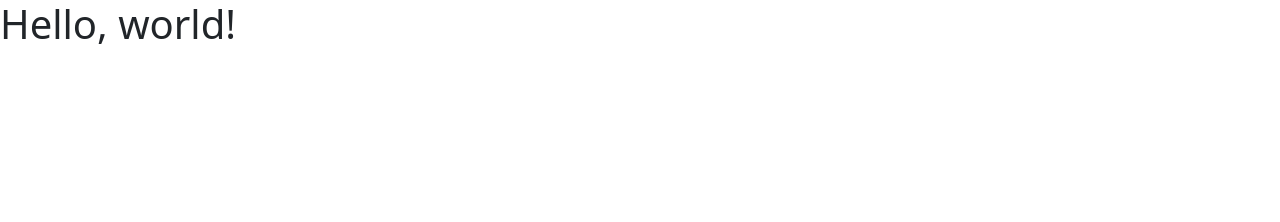
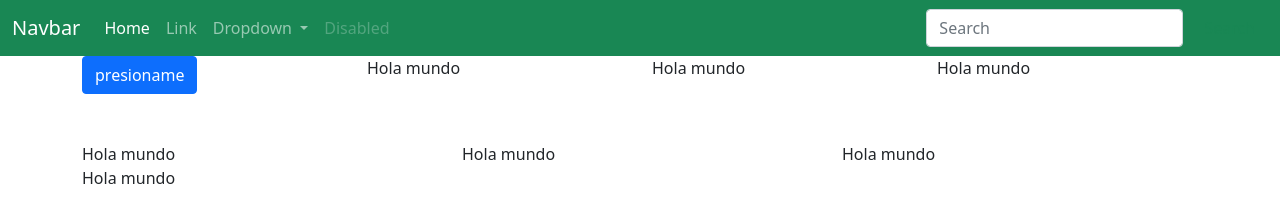
Before and after one commit to Bryaml/20222-AWEB-U3-20203TN154, a plain HTML site: page page.html in a window 1280 px wide. Drawn offline with nearby package versions, Linux system fonts and the light colour scheme.

Commit message:
segundo commit

```diff
--- a/app.js
+++ b/app.js
@@ -0,0 +1,3 @@
+function alerta(){
+    alert("aahh me pulsaste");
+}
--- a/page.html
+++ b/page.html
@@ -11,7 +11,60 @@
     <title>Hello, world!</title>
   </head>
   <body>
-    <h1>Hello, world!</h1>
+    <nav class="navbar navbar-expand-lg navbar-dark bg-success">
+        <div class="container-fluid">
+          <a class="navbar-brand" href="#">Navbar</a>
+          <button class="navbar-toggler" type="button" data-bs-toggle="collapse" data-bs-target="#navbarSupportedContent" aria-controls="navbarSupportedContent" aria-expanded="false" aria-label="Toggle navigation">
+            <span class="navbar-toggler-icon"></span>
+          </button>
+          <div class="collapse navbar-collapse" id="navbarSupportedContent">
+            <ul class="navbar-nav me-auto mb-2 mb-lg-0">
+              <li class="nav-item">
+                <a class="nav-link active" aria-current="page" href="#">Home</a>
+              </li>
+              <li class="nav-item">
+                <a class="nav-link" href="#">Link</a>
+              </li>
+              <li class="nav-item dropdown">
+                <a class="nav-link dropdown-toggle" href="#" id="navbarDropdown" role="button" data-bs-toggle="dropdown" aria-expanded="false">
+                  Dropdown
+                </a>
+                <ul class="dropdown-menu" aria-labelledby="navbarDropdown">
+                  <li><a class="dropdown-item" href="#">Action</a></li>
+                  <li><a class="dropdown-item" href="#">Another action</a></li>
+                  <li><hr class="dropdown-divider"></li>
+                  <li><a class="dropdown-item" href="#">Something else here</a></li>
+                </ul>
+              </li>
+              <li class="nav-item">
+                <a class="nav-link disabled" href="#" tabindex="-1" aria-disabled="true">Disabled</a>
+              </li>
+            </ul>
+            <form class="d-flex">
+              <input class="form-control me-2" type="search" placeholder="Search" aria-label="Search">
+              <button class="btn btn-outline-success" type="submit">Search</button>
+            </form>
+          </div>
+        </div>
+      </nav>
+
+    <div class="container">
+        <div class="row">
+           <div class="col"> <button class="btn btn-primary">presioname</button></div>
+
+            <div class="col">Hola mundo</div>
+            <div class="col">Hola mundo</div>
+            <div class="col">Hola mundo</div>
+        </div>
+        <br>
+        <br>
+        <div class="row">
+            <div class="col-md-4 col-ms-6">Hola mundo</div>
+            <div class="col-md-4 col-ms-6">Hola mundo</div>
+            <div class="col-md-4 col-ms-6">Hola mundo</div>
+            <div class="col-md-4 col-ms-6">Hola mundo</div>
+        </div>
+    </div>
 
     <!-- Optional JavaScript; choose one of the two! -->
 
```
Also changed, not shown: index.html (+2 -1 lines).
